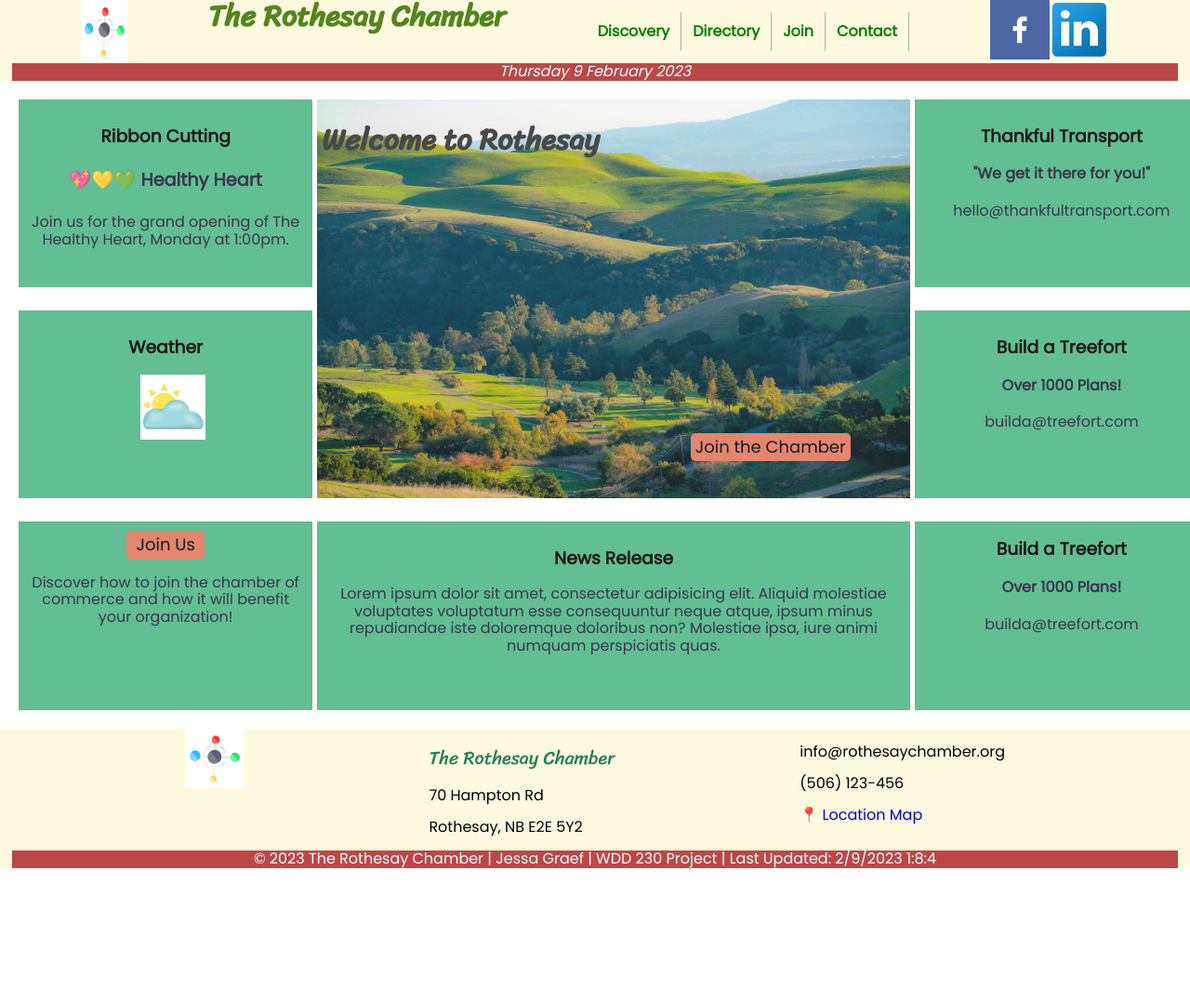
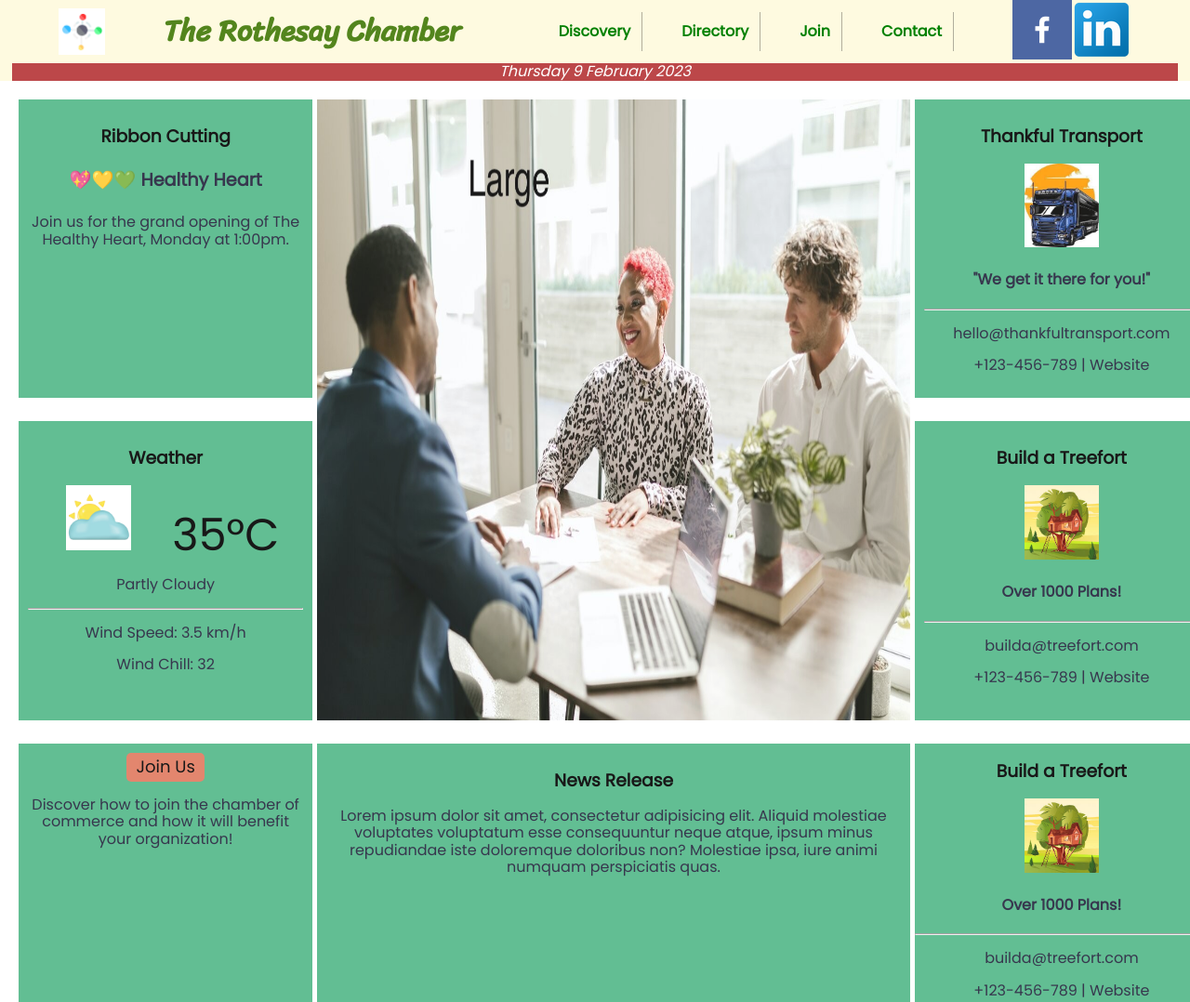
Before and after one commit to JesGraef/wdd230, a plain HTML site: page chamber/index.html in a window 1280 px wide. Shown: the top 1078 px of the page at 93% size. Before the commit the page ends 935 px from the top, so only its background shows below. Drawn offline with nearby package versions, Linux system fonts and the light colour scheme.

Commit message:
:art: more fixes

```diff
--- a/BOM copy/style.css
+++ /dev/null
@@ -1,70 +0,0 @@
-* {
-	margin: 0;
-	padding: 0;
-}
-
-body {
-	height: 100vh;
-	display: flex;
-	flex-direction: column;
-	align-items: center;
-	justify-content: center;
-	font-family: Acme, Arial, sans-serif;
-}
-
-h1 {
-	font-size: 1.5rem;
-}
-
-main {
-	margin: 1rem auto;
-	border: 1px solid rgba(0, 0, 0, 0.1);
-	padding: 1rem;
-	background-color: #ddd;
-	display: flex;
-	flex-direction: column;
-}
-
-input,
-button {
-	padding: 0.5rem;
-}
-
-button {
-	text-align: right;
-	margin: 0.5rem;
-}
-
-.delete {
-	width: fit-content;
-}
-
-.input {
-	display: flex;
-	gap: 1rem;
-}
-
-.list {
-	padding: 0.5rem;
-}
-
-ul {
-	margin: 1rem;
-	list-style: none;
-}
-
-li {
-	display: flex;
-	align-items: center;
-	justify-content: space-between;
-}
-
-@media only screen and (min-width: 32.5em) {
-	h1 {
-		font-size: 2rem;
-	}
-
-	main {
-		width: 320px;
-	}
-}
--- a/chamber/index.html
+++ b/chamber/index.html
@@ -46,9 +46,15 @@
         <p id="announcement">🤝🏼 Come join us for the chamber meet and greet Wednesday at 7:00 p.m.</p>
         <div class="main">
             <div id="hero">
-                <h2>Welcome to Rothesay</h2>
+                <!-- <h2>Welcome to Rothesay</h2>
                 <a class="join" href="join.html">Join the Chamber</a>
-                <img id="hero-img" src="images/b.jpg" alt="Canadian Mountains">
+                <img id="hero-img" src="images/b.jpg" alt="Canadian Mountains"> -->
+                <picture>
+                    <source media="(max-width: 500px)" srcset="images/small.jpg">
+                    <source media="(max-width: 1000px)" srcset="images/medium.jpg">
+                    <source media="(max-width: 1600px)" srcset="images/large.jpg">
+                    <img src="images/orig.jpg" alt="picture test">
+                </picture>
             </div>
             <div class="main_grid1" id="event">
                 <h3>Ribbon Cutting</h3>
@@ -58,11 +64,11 @@
             <div class="main_grid2" id="weather">
                 <h3>Weather</h3>
                 <img class='weatherPic' src="images/weather.jpg" alt="Weather picture">
-                <!-- <span id="temperature">33</span>
+                <span id="temperature"></span>
                 <p>Partly Cloudy</p>
                 <hr />
                 <p><span>Wind Speed: </span> <span id="speed">25</span> km/h</p>
-                <p><span>Wind Chill: </span> <span id="chill">N/A</span></p> -->
+                <p><span>Wind Chill: </span> <span id="chill">N/A</span></p>
             </div>
             <div class="main_grid3" id="news">
                 <h3>News Release</h3>
@@ -77,30 +83,40 @@
             </div>
             <div class="main_grid5">
                 <h3>Thankful Transport</h3>
+                <img class='truck' src="images/truck.jpeg" alt="truck">
                 <h4>"We get it there for you!"</h4>
+                <hr />
                 <p>hello@thankfultransport.com</p>
+                <p>+123-456-789 | Website</p>
             </div>
             <div class="main_grid6">
                 <h3>Build a Treefort</h3>
+                <img class='tree' src="images/tree.jpeg" alt="tree">
                 <h4>Over 1000 Plans!</h4>
+                <hr />
                 <p>builda@treefort.com</p>
+                <p>+123-456-789 | Website</p>
             </div>
             <div class="main_grid7">
                 <h3>Build a Treefort</h3>
+                <img class='tree' src="images/tree.jpeg" alt="tree">
                 <h4>Over 1000 Plans!</h4>
+                <hr />
                 <p>builda@treefort.com</p>
+                <p>+123-456-789 | Website</p>
+
             </div>
         </div>
     </main>
     <footer>
         <section class="footers">
-            <img src="images/logo.png" alt="Site logo">
+            <img class="footerImg" src="images/logo.png" alt="Site logo">
             <div class="address">
                 <p class="green">The Rothesay Chamber</p>
                 <p>70 Hampton Rd</p>
                 <p>Rothesay, NB E2E 5Y2</p>
             </div>
-            <div>
+            <div class="contact">
                 <p>info@rothesaychamber.org</p>
                 <p>(506) 123-456</p>
                 <a class='location' href="https://www.rothesay.ca/">📍 Location Map</a>
--- a/chamber/scripts/windchill.js
+++ b/chamber/scripts/windchill.js
@@ -1,7 +1,7 @@
 const t = 35;
 const s = 3.5;
 
-document.querySelector('#temperature').textContent = t;
+document.querySelector('#temperature').textContent = `${t}\u00B0C`;
 document.querySelector('#speed').textContent = s;
 
 let f = "N/A";
--- a/chamber/styles/base.css
+++ b/chamber/styles/base.css
@@ -32,6 +32,11 @@ aside {
 #hero {
     position: relative;
 }
+#temperature {
+    font-size: 3em;
+    margin-left: 40px;
+    color: black
+}
 #hero h2{
     position: absolute;
     color: #363636;
@@ -65,7 +70,14 @@ h3, h4 {
 .headings, .footers {
     display: flex;
     justify-content: space-evenly;
+    align-items: center;
 }
+/* .footers, .contact {
+    margin-left: 250px;
+}
+.footerImg {
+    margin-right: 10px;
+} */
 .logo {
     width: 50px;
 }
@@ -95,11 +107,18 @@ footer img {
 }
 .social {
     display: flex;
+    /* margin-left: 150px; */
     /* height: 16px;
     margin-top: 16px; */
 }
 nav {
     display: flex;
+}
+.truck {
+    width: 80px;
+}
+.tree {
+    width: 80px;
 }
 .weatherPic {
     width: 70px;
@@ -116,6 +135,9 @@ nav {
     width: 100%;
     background-color: #52b788;
     /* height: 200px; */
+}
+.main_grid5, .main_grid6, .main_grid7 {
+    text-align: center;
 }
 .main_grid1, .main_grid2, .main_grid3, .main_grid4, .main_grid5, .main_grid6 {
     padding: 10px;
@@ -163,6 +185,7 @@ nav ul {
     font-weight: 700;
 	transition: 0.5s;
 	font-size: clamp(1rem, 2vmin, 1.5rem);
+    margin-left: 30px;
 }
 nav ul.open {display: block;}
 
--- a/BOM copy/index.html
+++ b/project/index.html
@@ -5,14 +5,13 @@
     <meta http-equiv="X-UA-Compatible" content="IE=edge">
     <meta name="viewport" content="width=device-width, initial-scale=1.0">
     <title>Book of Mormon</title>
+    <link rel="stylesheet" href="style.css">
     <script src="main.js" defer></script>
 </head>
 
 <body>
-    <h1>📖 Random Jokes</h1>
+    <h1>🤣 Random Jokes 🤣</h1>
 <main>
-    <!-- <label for="favchap">Pull Random Jokes </label>
-    <input type="text" id="favchap" placeholder="Alma 5" value=""> -->
     <button type="submit" onclick="getRandomJoke()">Get random joke</button>
     <button onclick="deleteJokes()">Delete all</button>
     <ul id="list"></ul>
--- a/BOM copy/main.js
+++ b/project/main.js
@@ -1,5 +1,5 @@
 const list = document.querySelector("#list");
-const badWords = ["ass", "hell"];
+const badWords = ["ass", "ass.", "@$$.", "badass", "hell", "asses", "damn", "goddamn", "shit", "shits", "Shit", "bitch", "bitches", "dick", "dick.","fu-", "fuck", "fucks", "fuck.", "fucking"];
 
 function hasBadWords(text) {
   return text.split(" ").filter(word => badWords.includes(word)).length > 0;
--- /dev/null
+++ b/project/style.css
@@ -0,0 +1,26 @@
+body {
+	background-color: rgb(0, 0, 0);
+	color: rgb(223, 212, 212);
+	font-size: 20px;
+	text-align: center;
+    font-weight: 900;
+}
+
+#list {
+	text-align: left;
+}
+
+.bad {
+	background-color: purple;
+}
+
+button {
+	background-color: #b7ea10;
+	padding: 0.5rem;
+	border-radius: 5px;
+	margin: .8rem;
+	color: black;
+    font-weight: 700;
+	transition: 0.5s;
+	font-size: clamp(1rem, 2vmin, 1.5rem);
+}
```
Also changed, not shown: chamber/images/small.jpg (added), chamber/images/tree.jpeg (added), chamber/images/truck.jpeg (added), 1 other file.
